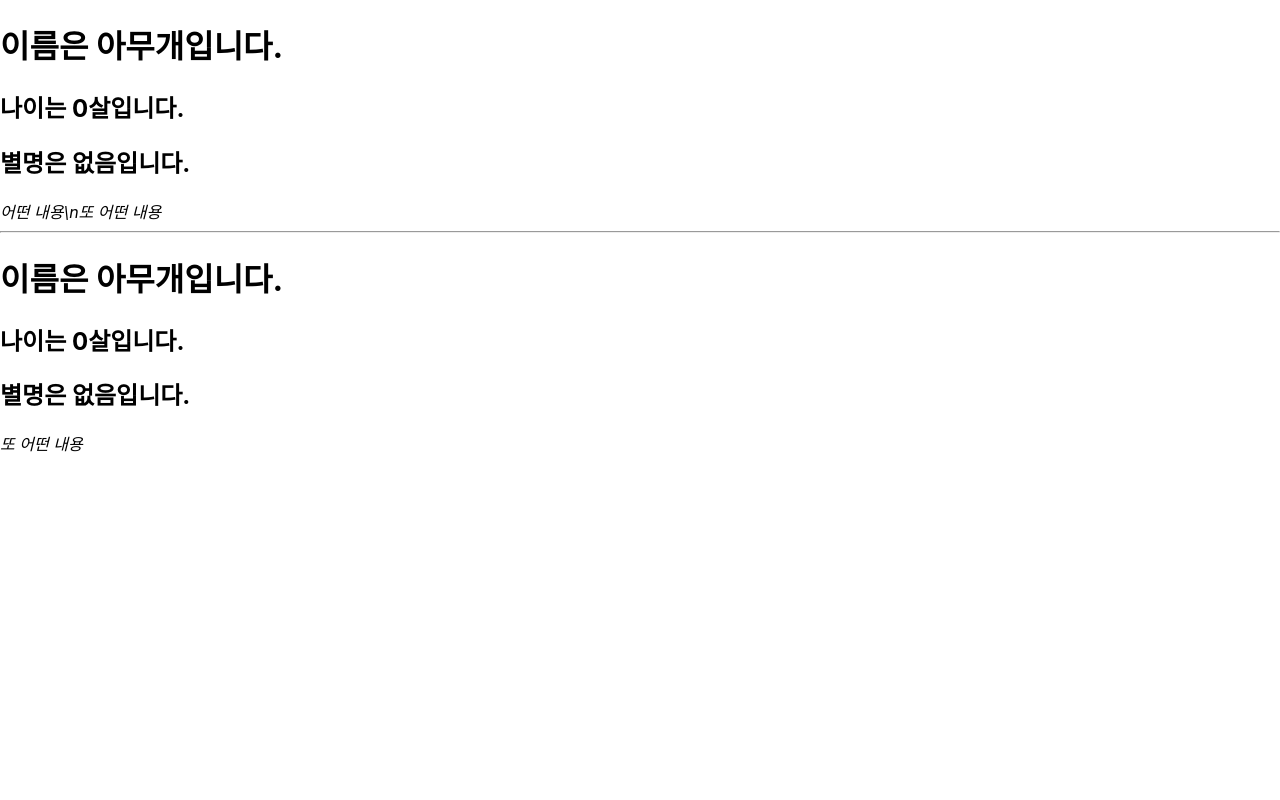
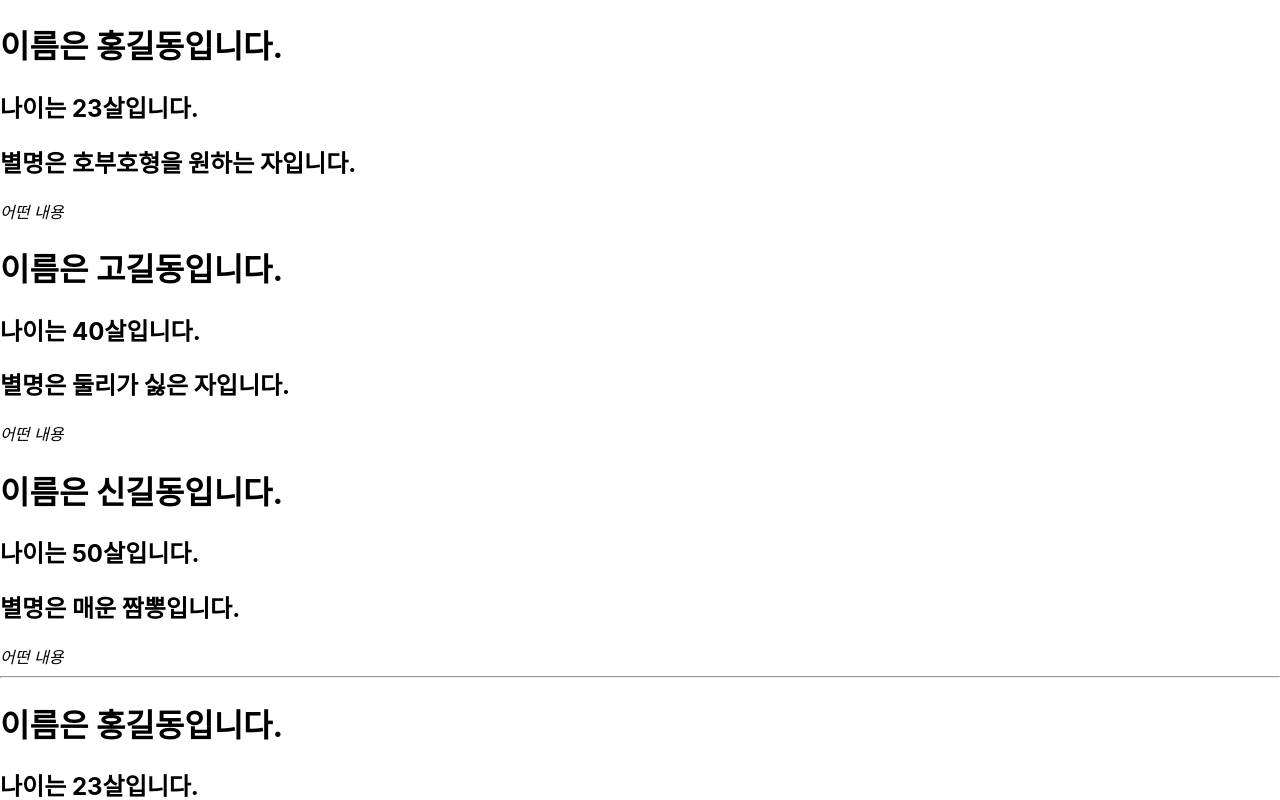
Before and after one commit to QQWaseokE/SK_Shieldus_Rookies_1st, a React (Create React App) app in the folder frontend/react/my-app/: page / in a window 1280 px wide. Shown: the top 800 px of the page. Built offline with nearby package versions, Linux system fonts and the light colour scheme.

Commit message:
객체 배열 형태의 데이터를 map 함수를 이용해서 출력
7/1(월)

```diff
--- a/frontend/react/my-app/package.json
+++ b/frontend/react/my-app/package.json
@@ -6,6 +6,7 @@
     "@testing-library/jest-dom": "^5.17.0",
     "@testing-library/react": "^13.4.0",
     "@testing-library/user-event": "^13.5.0",
+    "prop-types": "^15.8.1",
     "react": "^18.3.1",
     "react-dom": "^18.3.1",
     "react-scripts": "5.0.1",
--- a/frontend/react/my-app/src/App.js
+++ b/frontend/react/my-app/src/App.js
@@ -3,17 +3,30 @@ import MyComponentClass from './MyComponentClass';
 import MyComponentFunction from './MyComponentFunction';
 
 function App() {
+
+  const datas = [
+    { name: '홍길동', age: 23, nickname: '호부호형을 원하는 자' },
+    { name: '고길동', age: 40, nickname: '둘리가 싫은 자' },
+    { name: '신길동', age: 50, nickname: '매운 짬뽕' },
+  ];
+
   return (
     <>
-      <MyComponentClass>
-        <i>어떤 내용</i>
-        <i>\n</i>
-        <i>또 어떤 내용</i>
-      </MyComponentClass>
+      {
+        datas.map(data =>
+          <MyComponentClass name={data.name} age={data.age} nickname={data.nickname}>
+            <i>어떤 내용 </i>
+          </MyComponentClass>
+        )
+      }
       <hr/>
-      <MyComponentFunction>
-        <i>또 어떤 내용</i>
-      </MyComponentFunction>
+      {
+        datas.map(data =>
+          <MyComponentFunction name={data.name} age={data.age} nickname={data.nickname}>
+            <i>또 어떤 내용 </i>
+          </MyComponentFunction>
+        )
+      }
     </>
   );
 }
--- a/frontend/react/my-app/src/MyComponentClass.js
+++ b/frontend/react/my-app/src/MyComponentClass.js
@@ -1,4 +1,5 @@
 import { Component } from "react";
+import PropTypes from 'prop-types';
 
 class MyComponentClass extends Component {
     render() {
@@ -16,9 +17,13 @@ class MyComponentClass extends Component {
 }
 
 MyComponentClass.defaultProps = {
-    name: '아무개',
+    // name: '아무개',
     age: 0,
     nickname: '없음'
 };
 
+MyComponentClass.propTypes = {
+    name: PropTypes.string.isRequired
+};
+
 export default MyComponentClass;
--- a/frontend/react/my-app/src/MyComponentFunction.js
+++ b/frontend/react/my-app/src/MyComponentFunction.js
@@ -1,4 +1,6 @@
-function MyComponentFunction({name, age, nickname, children}) {
+import PropTypes from 'prop-types';
+
+function MyComponentFunction({name = '아무개', age = 0, nickname = '없음', children}) {
     return (
         <>
             <h1>이름은 {name}입니다.</h1>
@@ -9,10 +11,8 @@ function MyComponentFunction({name, age, nickname, children}) {
     );
 }
 
-MyComponentFunction.defaultProps = {
-    name: '아무개',
-    age: 0,
-    nickname: '없음'
+MyComponentFunction.propTypes = {
+    name: PropTypes.string.isRequired
 };
 
 export default MyComponentFunction;
```
Also changed, not shown: 1 other file (tests, documents, lock files or other folders).
